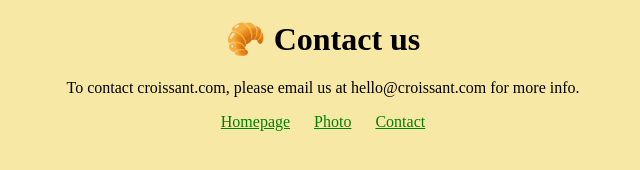
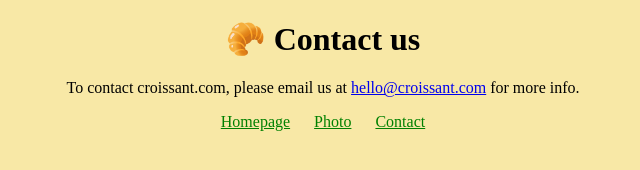
Before and after one commit to Rumeysa-Sakarya/croissant, a plain HTML site: page contact.html in a window 1280 px wide. Shown: the whole page, without its empty margins (317-957 px from the left). Drawn offline with Linux system fonts and the light colour scheme.

Commit message:
Update contactinfo

```diff
--- a/contact.html
+++ b/contact.html
@@ -10,8 +10,9 @@
     <div class="container">
       <h1>🥐 Contact us</h1>
       <p>
-        To contact croissant.com, please email us at hello@croissant.com for
-        more info.
+        To contact croissant.com, please email us at
+        <a href="mailto:hello@croissant.com">hello@croissant.com</a> for more
+        info.
       </p>
       <footer>
         <a href="index.html" class="footer-links">Homepage</a>
```
